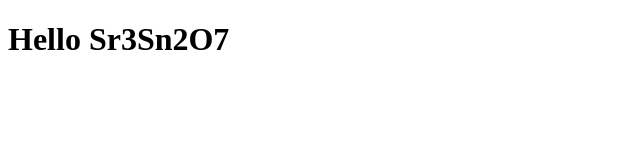
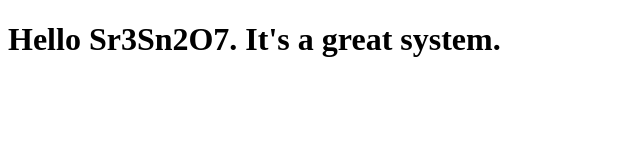
Before and after one commit to yzwangru/Sr3Sn2O7, a plain HTML site: page site/index.html in a window 1280 px wide. Shown: the whole page, without its empty margins (0-640 px from the left). Drawn offline with Linux system fonts and the light colour scheme.

Commit message:
Add a more sentense

```diff
--- a/site/index.html
+++ b/site/index.html
@@ -1,10 +1,10 @@
 <!DOCTYPE html>
 <html>
 <head>
- <title>Hello Sr3Sn2O7</title>
+ <title>Hello Sr3Sn2O7. Is it a good system?</title>
 </head>
 
 <body>
-	<h1>Hello Sr3Sn2O7</h1>
+	<h1>Hello Sr3Sn2O7. It's a great system.</h1>
 </body>
 </html>
```
